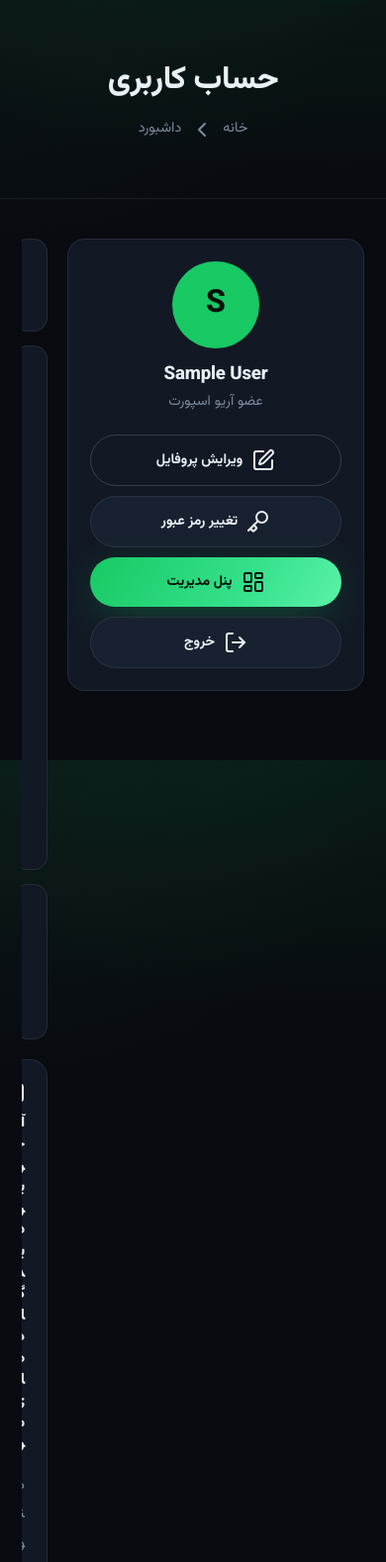
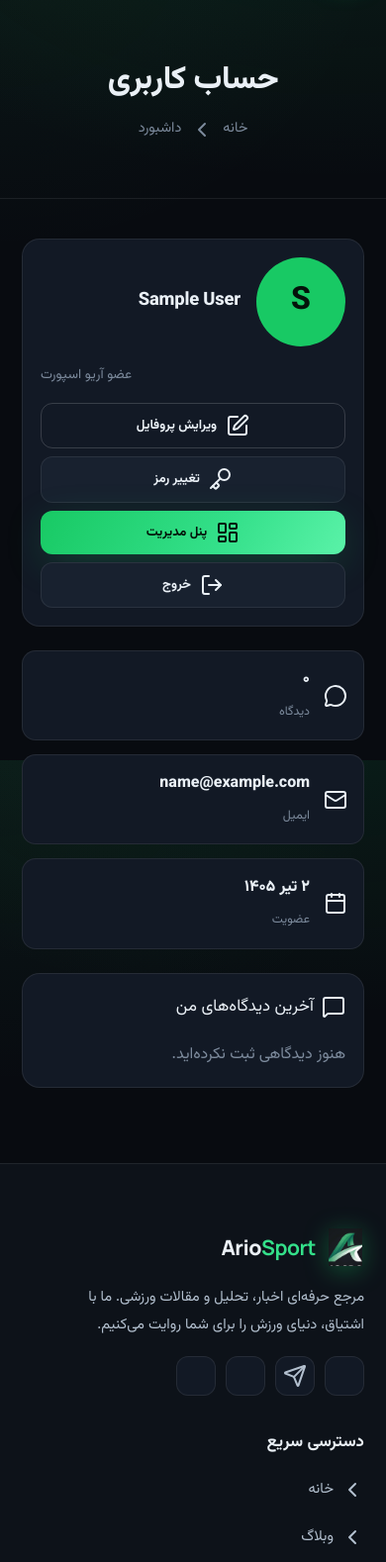
Before and after one commit to Ario0325/ArioSport, a Django app: page /accounts/dashboard/ in a window 390 px wide. Shown: the part 76-1654 px from the top of the page at 99% size. Run offline with Django 4.2, Linux system fonts and the light colour scheme; the visitor is signed in with stand-in values (Sample User, id 1); data comes from the database, SQL or seed files in the repository; data that the repository does not hold is empty; some libraries are stand-ins or nearby versions.

Commit message:
Redesign dashboard layout from scratch - clean responsive

```diff
--- a/Accounts_Module/templates/Accounts_Module/dashboard.html
+++ b/Accounts_Module/templates/Accounts_Module/dashboard.html
@@ -2,35 +2,92 @@
 {% load static persian_date_tags %}
 {% block title %}حساب من | {{ site.site_name }}{% endblock %}
 {% block content %}
-<section class="page-hero"><div class="container"><h1 data-reveal>حساب کاربری</h1>
-  <div class="breadcrumb" data-reveal data-delay="1"><a href="{% url 'home:index' %}">خانه</a> <i data-lucide="chevron-left"></i> <span>داشبورد</span></div></div></section>
+<section class="page-hero">
+  <div class="container">
+    <h1 data-reveal>حساب کاربری</h1>
+    <div class="breadcrumb" data-reveal data-delay="1">
+      <a href="{% url 'home:index' %}">خانه</a>
+      <i data-lucide="chevron-left"></i>
+      <span>داشبورد</span>
+    </div>
+  </div>
+</section>
+
 <section class="section" style="padding-top:40px;">
-  <div class="container">
+  <div class="container dash-wrap">
     <div class="dash-grid">
-      <aside class="dash-card profile-card" data-reveal>
-        <div class="dash-av">{% if user.profile.avatar %}<img src="{{ user.profile.avatar.url }}" alt="" />{% else %}{{ user.profile.initial }}{% endif %}</div>
-        <h3>{{ user.profile.display_name }}</h3>
-        <span class="role">{{ user.profile.role }}</span>
-        <div class="dash-actions">
-          <a href="{% url 'accounts:edit_profile' %}" class="btn btn-outline btn-block"><i data-lucide="edit"></i> ویرایش پروفایل</a>
-          <a href="{% url 'accounts:change_password' %}" class="btn btn-ghost btn-block"><i data-lucide="key"></i> تغییر رمز عبور</a>
-          {% if user.is_staff %}<a href="{% url 'panel:dashboard' %}" class="btn btn-primary btn-block"><i data-lucide="layout-dashboard"></i> پنل مدیریت</a>{% endif %}
-          <a href="{% url 'accounts:logout' %}" class="btn btn-ghost btn-block"><i data-lucide="log-out"></i> خروج</a>
+
+      <aside class="dash-side" data-reveal>
+        <div class="dash-card">
+          <div class="dash-avatar">
+            {% if user.profile.avatar %}
+              <img src="{{ user.profile.avatar.url }}" alt="{{ user.profile.display_name }}" />
+            {% else %}
+              {{ user.profile.initial }}
+            {% endif %}
+          </div>
+          <h3>{{ user.profile.display_name }}</h3>
+          <span class="role">{{ user.profile.role }}</span>
+          <div class="dash-menu">
+            <a href="{% url 'accounts:edit_profile' %}" class="btn btn-outline"><i data-lucide="edit"></i> ویرایش پروفایل</a>
+            <a href="{% url 'accounts:change_password' %}" class="btn btn-ghost"><i data-lucide="key"></i> تغییر رمز</a>
+            {% if user.is_staff %}
+              <a href="{% url 'panel:dashboard' %}" class="btn btn-primary"><i data-lucide="layout-dashboard"></i> پنل مدیریت</a>
+            {% endif %}
+            <a href="{% url 'accounts:logout' %}" class="btn btn-ghost"><i data-lucide="log-out"></i> خروج</a>
+          </div>
         </div>
       </aside>
-      <div class="dash-main">
-        <div class="dash-stats">
-          <div class="dash-stat"><i data-lucide="message-circle"></i><div><span class="n">{{ comment_count|fa_digits }}</span><span class="l">دیدگاه</span></div></div>
-          <div class="dash-stat"><i data-lucide="mail"></i><div><span class="n en">{{ user.email }}</span><span class="l">ایمیل</span></div></div>
-          <div class="dash-stat"><i data-lucide="calendar"></i><div><span class="n">{{ user.date_joined|jalali }}</span><span class="l">عضویت</span></div></div>
+
+      <div class="dash-content">
+        <div class="dash-stats" data-reveal>
+          <div class="dash-stat">
+            <i data-lucide="message-circle"></i>
+            <div>
+              <span class="val">{{ comment_count|fa_digits }}</span>
+              <span class="lbl">دیدگاه</span>
+            </div>
+          </div>
+          <div class="dash-stat">
+            <i data-lucide="mail"></i>
+            <div>
+              <span class="val">{{ user.email }}</span>
+              <span class="lbl">ایمیل</span>
+            </div>
+          </div>
+          <div class="dash-stat">
+            <i data-lucide="calendar"></i>
+            <div>
+              <span class="val">{{ user.date_joined|jalali }}</span>
+              <span class="lbl">عضویت</span>
+            </div>
+          </div>
         </div>
+
         <div class="dash-card" data-reveal>
-          <h4 style="margin-bottom:16px;"><i data-lucide="message-square"></i> آخرین دیدگاه‌های من</h4>
+          <div class="dash-comments-title">
+            <i data-lucide="message-square"></i>
+            آخرین دیدگاه‌های من
+          </div>
           {% for c in my_comments %}
-          <div class="dash-comment"><a href="{{ c.post.get_absolute_url }}">{{ c.post.title|truncatechars:50 }}</a><p>{{ c.body|truncatechars:90 }}</p><span class="c-date"><time>{{ c.created_at|jalali }}</time> {% if c.is_approved %}<span class="badge ok">تایید شده</span>{% else %}<span class="badge warn">در انتظار</span>{% endif %}</span></div>
-          {% empty %}<p style="color:var(--muted);">هنوز دیدگاهی ثبت نکرده‌اید.</p>{% endfor %}
+          <div class="dash-comment">
+            <a href="{{ c.post.get_absolute_url }}">{{ c.post.title|truncatechars:50 }}</a>
+            <p>{{ c.body|truncatechars:90 }}</p>
+            <span class="c-date">
+              <time>{{ c.created_at|jalali }}</time>
+              {% if c.is_approved %}
+                <span class="badge ok">تایید شده</span>
+              {% else %}
+                <span class="badge warn">در انتظار</span>
+              {% endif %}
+            </span>
+          </div>
+          {% empty %}
+          <p style="color:var(--muted);">هنوز دیدگاهی ثبت نکرده‌اید.</p>
+          {% endfor %}
         </div>
       </div>
+
     </div>
   </div>
 </section>
--- a/static/assets/css/style.css
+++ b/static/assets/css/style.css
@@ -538,9 +538,6 @@
   .auth-visual { display: none; }
   .about-split { grid-template-columns: 1fr; gap: 30px; }
   .contact-grid { grid-template-columns: 1fr; }
-  .dash-grid { grid-template-columns: 1fr; }
-  .dash-actions { flex-direction: row; flex-wrap: wrap; gap: 8px; }
-  .dash-actions .btn { flex: 1 1 calc(50% - 4px); min-width: 0; }
 }
 @media (max-width: 680px) {
   .stats-band .container { grid-template-columns: 1fr 1fr; }
@@ -554,15 +551,6 @@
   .footer-bottom { flex-direction: column; text-align: center; }
   .author-box { flex-direction: column; text-align: center; }
   .hero-stats { gap: 24px; }
-  .dash-grid { grid-template-columns: 1fr; }
-  .dash-stats { grid-template-columns: 1fr; }
-  .dash-stat .n { font-size: .9rem; }
-  .dash-actions { flex-direction: column; }
-  .dash-actions .btn { flex: none; font-size: .88rem; padding: 12px 16px; }
-  .dash-card { padding: 16px; }
-  .dash-comment a { font-size: .88rem; }
-  .dash-comment p { font-size: .82rem; }
-  .badge { font-size: .68rem; }
 }
 
 
@@ -599,31 +587,55 @@
 .comment-form .field{margin-bottom:14px;}
 .comment-form textarea.input{width:100%;}
 
-/* Dashboard (account) */
-.dash-grid{display:grid;grid-template-columns:300px 1fr;gap:20px;align-items:start;overflow:hidden;}
-.dash-main{display:flex;flex-direction:column;gap:20px;min-width:0;overflow:hidden;}
-.dash-card{background:var(--surface);border:1px solid var(--border);border-radius:18px;padding:22px;overflow:hidden;word-break:break-word;}
-.profile-card{text-align:center;}
-.dash-av{width:88px;height:88px;border-radius:50%;background:var(--primary);color:#04130a;font-size:2rem;font-weight:800;
-  display:flex;align-items:center;justify-content:center;margin:0 auto 14px;overflow:hidden;}
-.dash-av img{width:100%;height:100%;object-fit:cover;}
-.profile-card .role{color:var(--muted);font-size:.88rem;}
-.dash-actions{display:flex;flex-direction:column;gap:10px;margin-top:18px;}
-.dash-stats{display:grid;grid-template-columns:repeat(auto-fit,minmax(min(150px,100%),1fr));gap:14px;}
-.dash-stat{background:var(--surface);border:1px solid var(--border);border-radius:14px;padding:16px;display:flex;align-items:center;gap:12px;min-width:0;overflow:hidden;}
-.dash-stat i{width:24px;height:24px;color:var(--primary);flex-shrink:0;}
-.dash-stat>div{min-width:0;overflow:hidden;}
-.dash-stat .n{font-weight:800;display:block;font-size:1.05rem;overflow:hidden;text-overflow:ellipsis;}
-.dash-stat .n.en{word-break:break-all;}
-.dash-stat .l{color:var(--muted);font-size:.8rem;}
-.dash-comment{padding:13px 0;border-bottom:1px solid var(--border);}
+/* Dashboard (account) — full rewrite */
+.dash-wrap{max-width:100%;box-sizing:border-box;}
+.dash-grid{display:grid;grid-template-columns:280px 1fr;gap:24px;align-items:start;max-width:100%;}
+.dash-side{box-sizing:border-box;}
+.dash-content{display:flex;flex-direction:column;gap:24px;box-sizing:border-box;min-width:0;}
+.dash-card{background:var(--surface);border:1px solid var(--border);border-radius:18px;padding:24px;box-sizing:border-box;}
+.dash-side .dash-card{text-align:center;}
+.dash-avatar{width:90px;height:90px;border-radius:50%;background:var(--primary);color:#04130a;font-size:2rem;font-weight:800;
+  display:flex;align-items:center;justify-content:center;margin:0 auto 16px;}
+.dash-avatar img{width:100%;height:100%;object-fit:cover;border-radius:50%;}
+.dash-side h3{font-size:1.15rem;margin-bottom:4px;}
+.dash-side .role{color:var(--muted);font-size:.85rem;display:block;margin-bottom:20px;}
+.dash-menu{display:flex;flex-direction:column;gap:8px;}
+.dash-menu .btn{font-size:.88rem;padding:11px 16px;border-radius:12px;}
+.dash-stats{display:grid;grid-template-columns:repeat(3,1fr);gap:14px;}
+.dash-stat{background:var(--surface);border:1px solid var(--border);border-radius:14px;padding:18px;text-align:center;}
+.dash-stat i{width:22px;height:22px;color:var(--primary);display:block;margin:0 auto 8px;}
+.dash-stat .val{font-weight:800;font-size:1.1rem;display:block;margin-bottom:2px;}
+.dash-stat .lbl{color:var(--muted);font-size:.78rem;}
+.dash-comments-title{font-size:1.05rem;margin-bottom:18px;display:flex;align-items:center;gap:8px;}
+.dash-comments-title i{width:18px;height:18px;color:var(--primary);}
+.dash-comment{padding:14px 0;border-bottom:1px solid var(--border);}
 .dash-comment:last-child{border-bottom:none;}
-.dash-comment a{font-weight:700;color:var(--text);text-decoration:none;word-break:break-word;}
-.dash-comment p{color:var(--text-soft);margin:6px 0;font-size:.9rem;word-break:break-word;}
-.dash-comment .c-date{color:var(--muted);font-size:.8rem;display:flex;flex-wrap:wrap;gap:8px;align-items:center;}
-.badge{display:inline-flex;padding:2px 9px;border-radius:14px;font-size:.72rem;font-weight:700;background:var(--surface-3);}
+.dash-comment a{font-weight:700;color:var(--text);text-decoration:none;display:block;margin-bottom:4px;}
+.dash-comment a:hover{color:var(--primary-2);}
+.dash-comment p{color:var(--text-soft);font-size:.88rem;margin:0 0 6px;line-height:1.7;}
+.dash-comment .c-date{color:var(--muted);font-size:.78rem;display:flex;align-items:center;gap:8px;flex-wrap:wrap;}
+.badge{display:inline-flex;padding:3px 10px;border-radius:14px;font-size:.72rem;font-weight:700;background:var(--surface-3);}
 .badge.ok{background:rgba(34,197,94,.15);color:#22c55e;}
 .badge.warn{background:rgba(245,158,11,.15);color:#f59e0b;}
+@media(max-width:980px){
+  .dash-grid{grid-template-columns:1fr;}
+  .dash-stats{grid-template-columns:repeat(3,1fr);}
+  .dash-side .dash-card{display:flex;flex-wrap:wrap;align-items:center;gap:16px;text-align:start;}
+  .dash-avatar{margin:0;}
+  .dash-side h3,.dash-side .role{margin:0;}
+  .dash-side .role{margin-inline-start:auto;}
+  .dash-menu{flex-direction:row;flex-wrap:wrap;gap:8px;width:100%;}
+  .dash-menu .btn{flex:1 1 auto;min-width:0;font-size:.82rem;padding:10px 12px;}
+}
+@media(max-width:580px){
+  .dash-stats{grid-template-columns:1fr;}
+  .dash-stat{text-align:start;display:flex;align-items:center;gap:14px;padding:14px 16px;}
+  .dash-stat i{margin:0;}
+  .dash-stat .val{font-size:1rem;}
+  .dash-menu{flex-direction:column;}
+  .dash-menu .btn{flex:none;}
+  .dash-card{padding:18px;}
+}
 
 /* Contact info cards */
 .contact-info{display:flex;flex-direction:column;gap:14px;}
```
